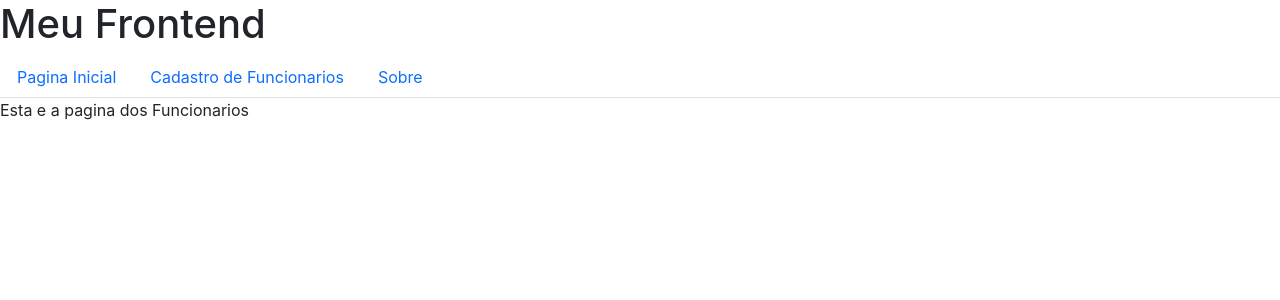
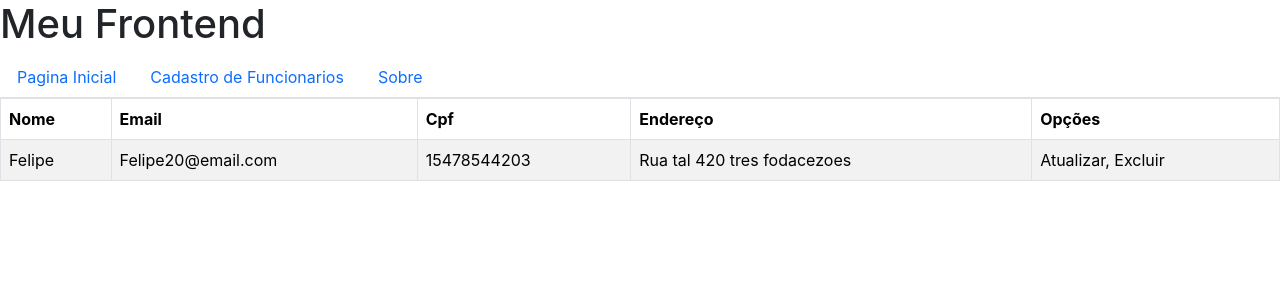
Before and after one commit to FelipeSSM/crud_simples, a React (Create React App) app in the folder client/: page /funcionarios in a window 1280 px wide. Shown: the top 300 px of the page. Built offline with nearby package versions, Linux system fonts and the light colour scheme.

Commit message:
tabela funcionarios

```diff
--- a/client/src/components/Funcionarios.js
+++ b/client/src/components/Funcionarios.js
@@ -1,9 +1,37 @@
-function Funcionarios() {
-  return (
-    <div>
-      <p>Esta e a pagina dos Funcionarios</p>
-    </div>
-  );
+import React from "react";
+import { Table } from "react-bootstrap";
+class Funcionarios extends React.Component {
+  constructor(props) {
+    super(props);
+    this.state = {
+      alunos: [],
+    };
+  }
+
+  render() {
+    return (
+      <Table striped bordered hover>
+        <thead>
+          <tr>
+            <th>Nome</th>
+            <th>Email</th>
+            <th>Cpf</th>
+            <th>Endereço</th>
+            <th>Opções</th>
+          </tr>
+        </thead>
+        <tbody>
+          <tr>
+            <td>Felipe</td>
+            <td>Felipe20@email.com</td>
+            <td>15478544203</td>
+            <td>Rua tal 420 tres fodacezoes</td>
+            <td>Atualizar, Excluir</td>
+          </tr>
+        </tbody>
+      </Table>
+    );
+  }
 }
 
 export default Funcionarios;
```
